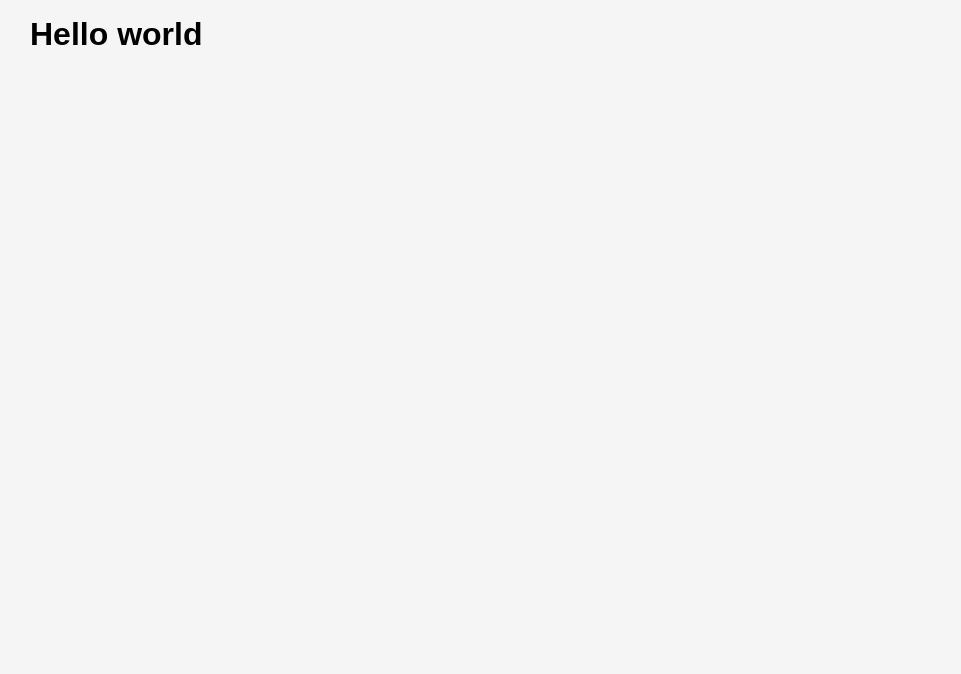
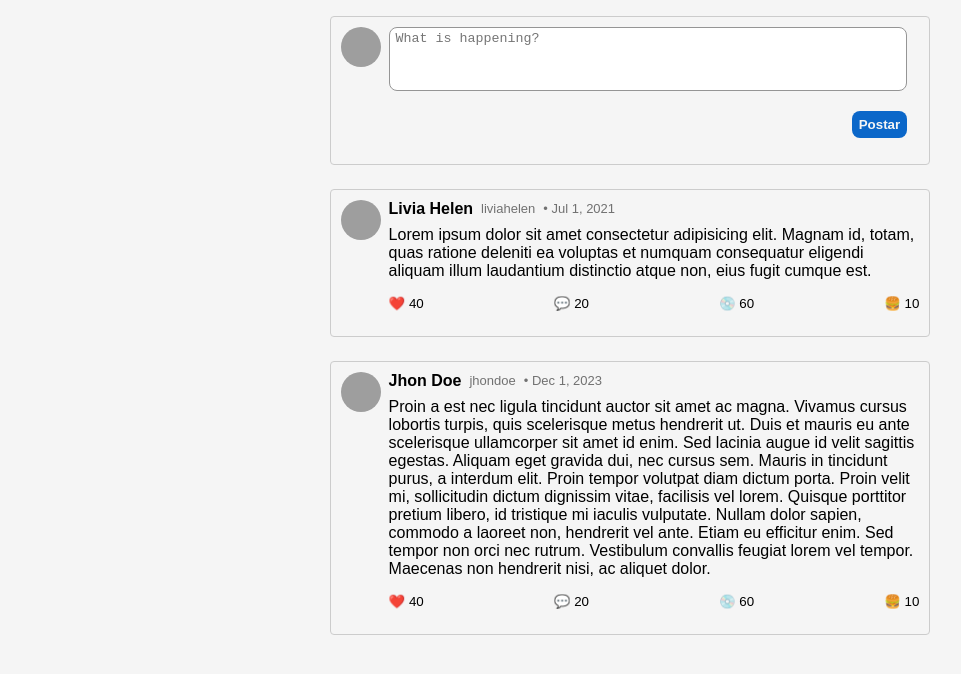
Before and after one commit to LivHelen12/angular-posts, an Angular app: page / in a window 1280 px wide. Shown: the top 674 px of the page, without its empty margins (10-971 px from the left). Built offline with nearby package versions, Linux system fonts and the light colour scheme; grey boxes are pictures that could not be loaded.

Commit message:
Base configs.

```diff
--- a/src/app/app.component.html
+++ b/src/app/app.component.html
@@ -1 +1 @@
-<h1>Hello world</h1>
+<app-home></app-home>
--- a/src/app/app.component.ts
+++ b/src/app/app.component.ts
@@ -1,13 +1,13 @@
 import { Component } from '@angular/core';
 import { RouterOutlet } from '@angular/router';
+import { HomeComponent } from './pages/home/home.component';
 
 @Component({
   selector: 'app-root',
   standalone: true,
-  imports: [RouterOutlet],
+  imports: [RouterOutlet, HomeComponent],
   templateUrl: './app.component.html',
   styleUrl: './app.component.scss'
 })
-export class AppComponent {
-  title = 'twitter-post';
-}
+
+export class AppComponent { }
--- a/src/app/app.routes.ts
+++ b/src/app/app.routes.ts
@@ -1,3 +1,9 @@
 import { Routes } from '@angular/router';
+import { HomeComponent } from './pages/home/home.component';
 
-export const routes: Routes = [];
+export const routes: Routes = [
+  {
+    path: "",
+    component: HomeComponent,
+  }
+];
--- a/src/app/components/post/form/form.component.ts
+++ b/src/app/components/post/form/form.component.ts
@@ -1,4 +1,4 @@
-import { Component, EventEmitter, Output } from '@angular/core';
+import { Component } from '@angular/core';
 import { PhotoComponent } from '../../user/photo/photo.component';
 import { ContainerComponent } from '../container/container.component';
 import { FormBuilder, FormGroup, ReactiveFormsModule } from '@angular/forms';
@@ -20,13 +20,10 @@ export class FormPostComponent {
     this.postForm = this.formBuilder.group({
       post: [null],
     });
-
   }
 
   onSubmit() {
-    this.postService.createPost(this.postForm.value.post).subscribe(post => {
-      console.log('Post criado:', post);
-      this.postForm.reset();
-    })
+    this.postService.createPost(this.postForm.value.post);
+    this.postForm.reset();
   };
 }
--- /dev/null
+++ b/src/app/pages/home/home.component.scss
@@ -0,0 +1,4 @@
+.container {
+  margin: 0 auto;
+  width: 600px;
+}
```
